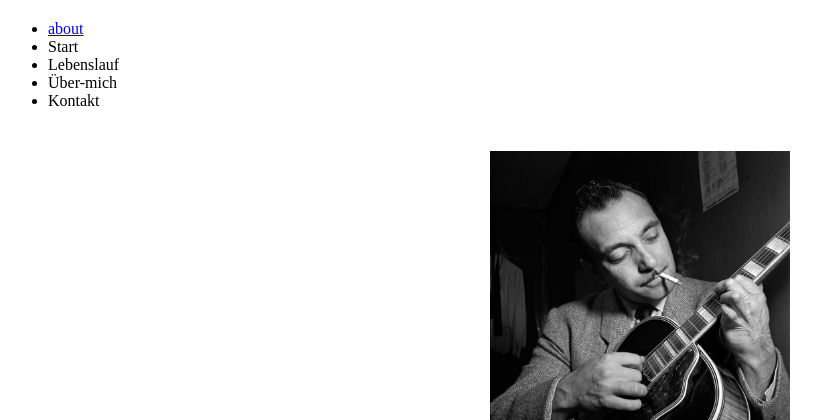
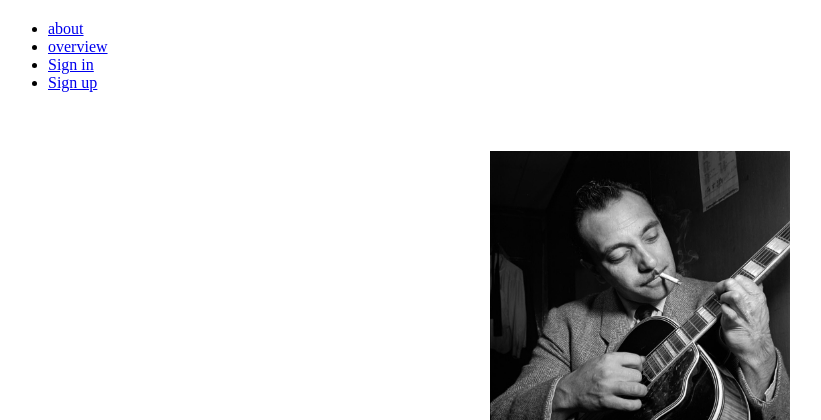
Before and after one commit to tellylog/tellylog, a Django app: page / in a window 1280 px wide. Shown: the part 93-513 px from the top of the page, without its empty margins (0-821 px from the left). Run offline with Django 3.2, Linux system fonts and the light colour scheme.

Commit message:
template beautification
createt dummy pages for every page in the main app

```diff
--- a/main/templates/main/about.html
+++ b/main/templates/main/about.html
@@ -13,5 +13,3 @@
         sis is ze page wich tells yu wat ze site is about, JA!<br>
 		<a href="{% url 'main:index' %}">main</a>
 </html>
-{% load staticfiles %}
-<link rel="stylesheet" type="text/css" href="{% static 'css.css' %}" />
--- a/main/templates/main/main.html
+++ b/main/templates/main/main.html
@@ -1,41 +1,26 @@
 {% load staticfiles %}
 <link rel="stylesheet" type="text/css" href="{% static 'css.css' %}" />
-
 <!DOCTYPE html>
 <html>
 
-
 	<head>
 	<meta http-equiv="content-type" content="text/html; charset=utf-8">
-
-
         <title>index</title>
-
 	</head>
-
 	<body>
-
             <div id="header">
                 <h1>tellylog</h1>
                 <h2>Index page</h2>
             </div>
-
             <div id="navigation">
                 <ul>
-
                     <li><a href="{% url 'main:about' %}">about</a></li>
-					<li>Start</li>
-                    <li>Lebenslauf</li>
-                    <li>&Uuml;ber-mich</li>
-                    <li>Kontakt</li>
+					<li><a href="{% url 'main:overview' %}">overview</a></li>
+                    <li><a href="{% url 'main:sign_in' %}">Sign in</a></li>
+                    <li><a href="{% url 'main:sign_up' %}">Sign up</a></li>
                 </ul>
             </div>
-
-
-
 	</body>
-
-
 </html>
 {% load staticfiles %}
 <link rel="stylesheet" type="text/css" href="{% static 'css.css' %}" />
```
Also changed, not shown: main/templates/main/overview.html (+11 -0 lines), main/templates/main/sign_in.html (+11 -0 lines), main/templates/main/sign_out.html (+11 -0 lines).
